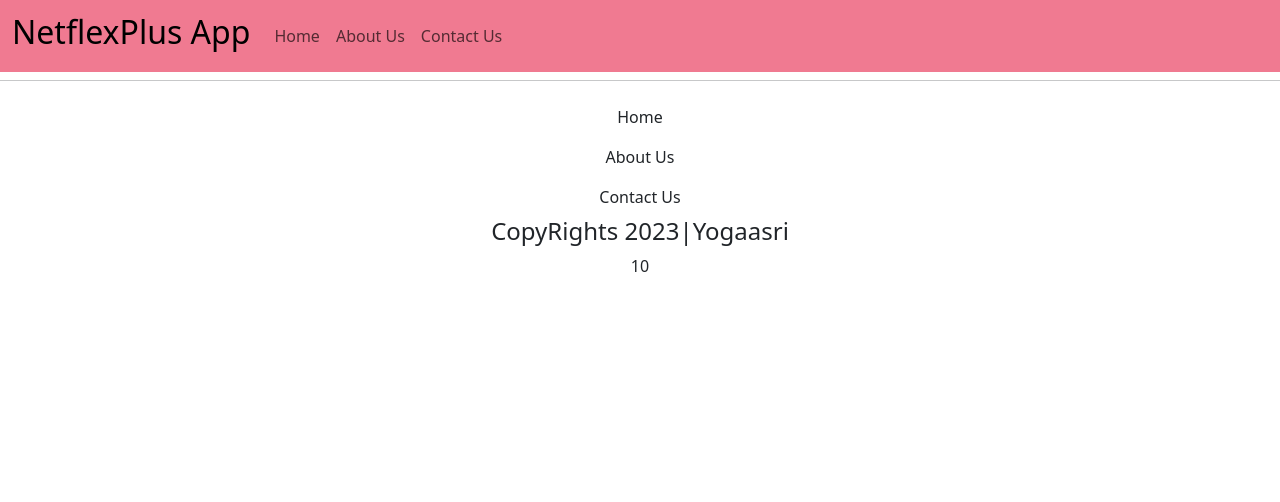
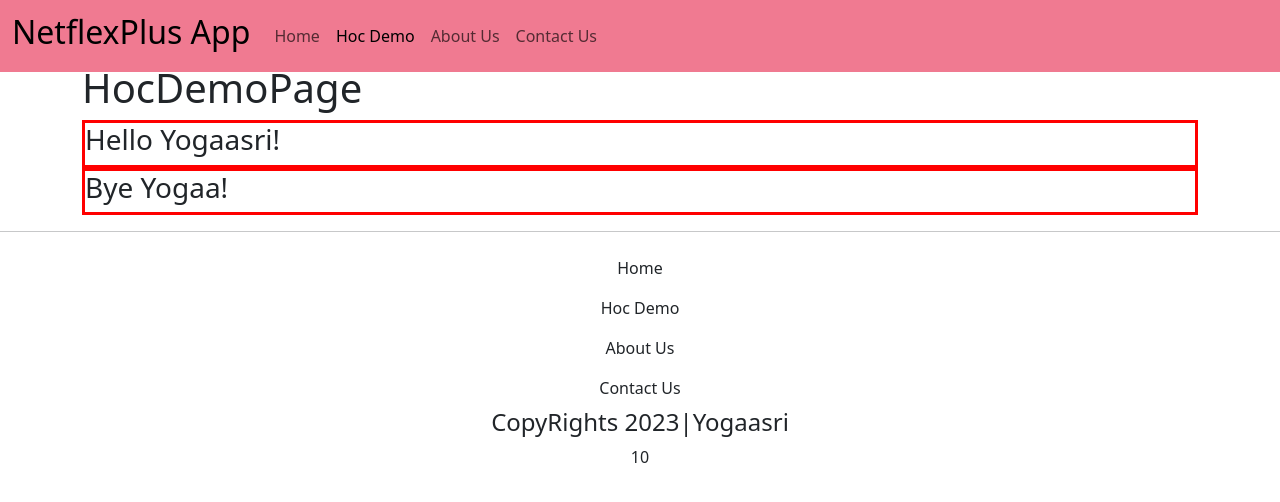
Before and after one commit to Yogaasrit/Netflix-app-plux, a React (Create React App) app: page /hoc-demo in a window 1280 px wide. Shown: the top 502 px of the page. Built offline with nearby package versions, Linux system fonts and the light colour scheme.

Commit message:
HOC updated

```diff
--- a/src/App.js
+++ b/src/App.js
@@ -8,6 +8,7 @@ import { BrowserRouter,Routes,Route } from 'react-router-dom';
 import AboutUs from './Pages/AboutUs/AboutUs';
 import ContactUs from './Pages/ContactUs/ContactUs';
 import 'bootstrap/dist/css/bootstrap.css';
+import HocDemoPage from './Pages/HocDemoPage/HocDemoPage';
 // import ErrorBoundary from './Containers/Shared/ErrorBoundary/ErrorBoundary';
 
 function App() {
@@ -26,6 +27,8 @@ function App() {
       <Routes>
         <Route path = '/' element = {<HomePage/>}></Route>
 
+        <Route path = '/hoc-demo' element = {<HocDemoPage/>}></Route>
+
         <Route path = '/about-us' element = {<AboutUs/>}></Route>
 
         <Route path = '/contact-us' element = {<ContactUs/>}></Route>
--- a/src/Components/MenuList/MenuList.js
+++ b/src/Components/MenuList/MenuList.js
@@ -9,10 +9,17 @@ const MenuList = () => {
       </li>
 
       <li className="nav-item">
+        <NavLink className="nav-link " to="/hoc-demo">
+          Hoc Demo
+        </NavLink>
+      </li>
+
+      <li className="nav-item">
         <NavLink className="nav-link " to="/about-us">
           About Us
         </NavLink>
       </li>
+
 
       <li className="nav-item">
         <NavLink className="nav-link " to="/contact-us">
--- a/src/Pages/AboutUs/AboutUs.js
+++ b/src/Pages/AboutUs/AboutUs.js
@@ -4,7 +4,7 @@ import { Helmet } from 'react-helmet';
 import ErrorBoundary from '../../Containers/Shared/ErrorBoundary/ErrorBoundary';
 
 const AboutUs = () => {
-  const x = 10;
+  // const x = 10;
   return (
 
     <ErrorBoundary>
@@ -18,7 +18,7 @@ const AboutUs = () => {
       {/* inner component */}
     <p> Our own fragment of component is serving this UI.</p>
     <p> Refer MockFragment comp in code base.</p>
-    <p>{x()}</p>
+    {/* <p>{x()}</p> */}
     </MockFragment>
     </ErrorBoundary>
   )
--- /dev/null
+++ b/src/Pages/HocDemoPage/Bye/Bye.js
@@ -0,0 +1,11 @@
+import React from 'react'
+
+const Bye = (props) => {
+  return (
+    <div>
+        <h3>Bye {props.name}!</h3>
+    </div>
+  )
+}
+
+export default Bye
--- /dev/null
+++ b/src/Pages/HocDemoPage/Hello/Hello.js
@@ -0,0 +1,11 @@
+import React from 'react'
+
+const Hello = (props) => {
+  return (
+    <div>
+        <h3>Hello {props.name}!</h3>
+    </div>
+  )
+}
+
+export default Hello
--- /dev/null
+++ b/src/Pages/HocDemoPage/HocDemoPage.js
@@ -0,0 +1,18 @@
+import React from 'react'
+import applyStyles from '../../hoc/ApplyStyles'
+import Bye from './Bye/Bye'
+import Hello from './Hello/Hello'
+
+const StyledHello = applyStyles(Hello);
+const StyledBye = applyStyles(Bye);
+const HocDemoPage = () => {
+  return (
+    <div>
+      <h1>HocDemoPage</h1>
+      <StyledHello name="Yogaasri"/>
+      <StyledBye name = "Yogaa"/>
+    </div>
+  )
+}
+
+export default HocDemoPage
--- /dev/null
+++ b/src/hoc/ApplyStyles.js
@@ -0,0 +1,18 @@
+// a higher-order component (HOC) is a function that
+// takes a component as input and return a new comp as output
+
+const applyStyles = (OriginalComponent) => {
+    // console.log(OriginalComponent);
+
+    const NewComponent = (props) => {
+      return (
+        <div className="red-box">
+          <OriginalComponent {...props}/>
+        </div>
+      );
+    }
+
+    return NewComponent;
+  }
+
+  export default applyStyles;
--- a/src/index.css
+++ b/src/index.css
@@ -1,4 +1,4 @@
-body {
+/* body {
   margin: 0;
   font-family: -apple-system, BlinkMacSystemFont, 'Segoe UI', 'Roboto', 'Oxygen',
     'Ubuntu', 'Cantarell', 'Fira Sans', 'Droid Sans', 'Helvetica Neue',
@@ -10,4 +10,8 @@ body {
 code {
   font-family: source-code-pro, Menlo, Monaco, Consolas, 'Courier New',
     monospace;
+} */
+
+.red-box{
+  border : solid 3px red;
 }
```
